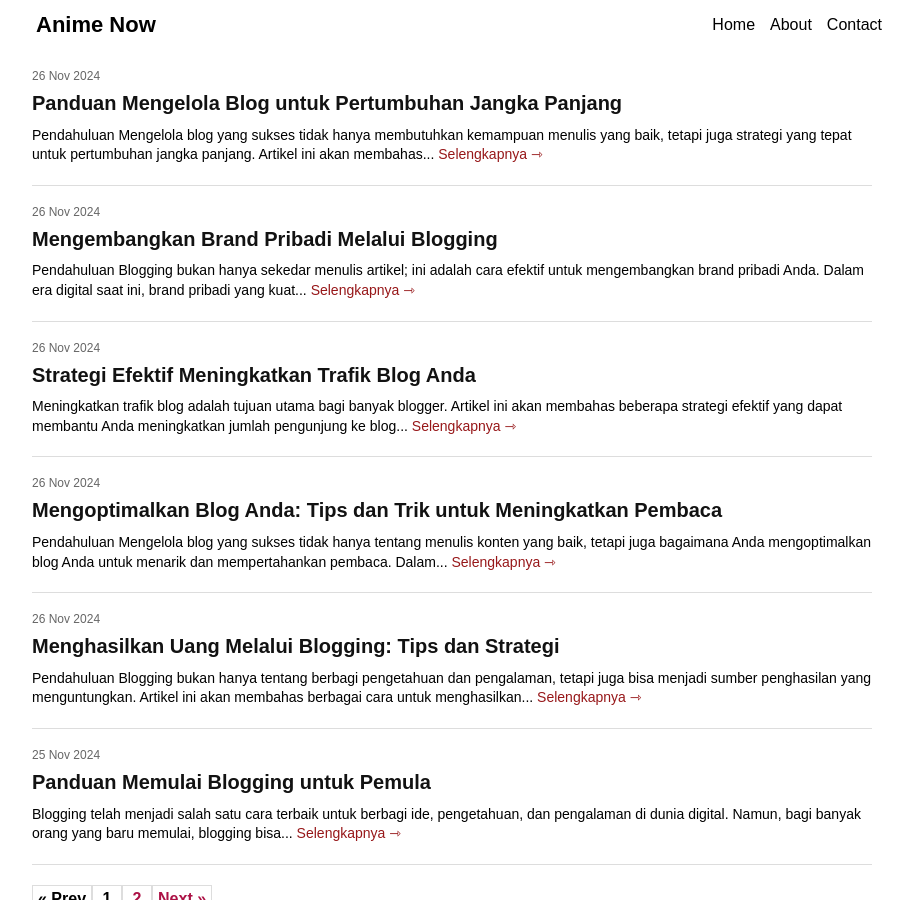
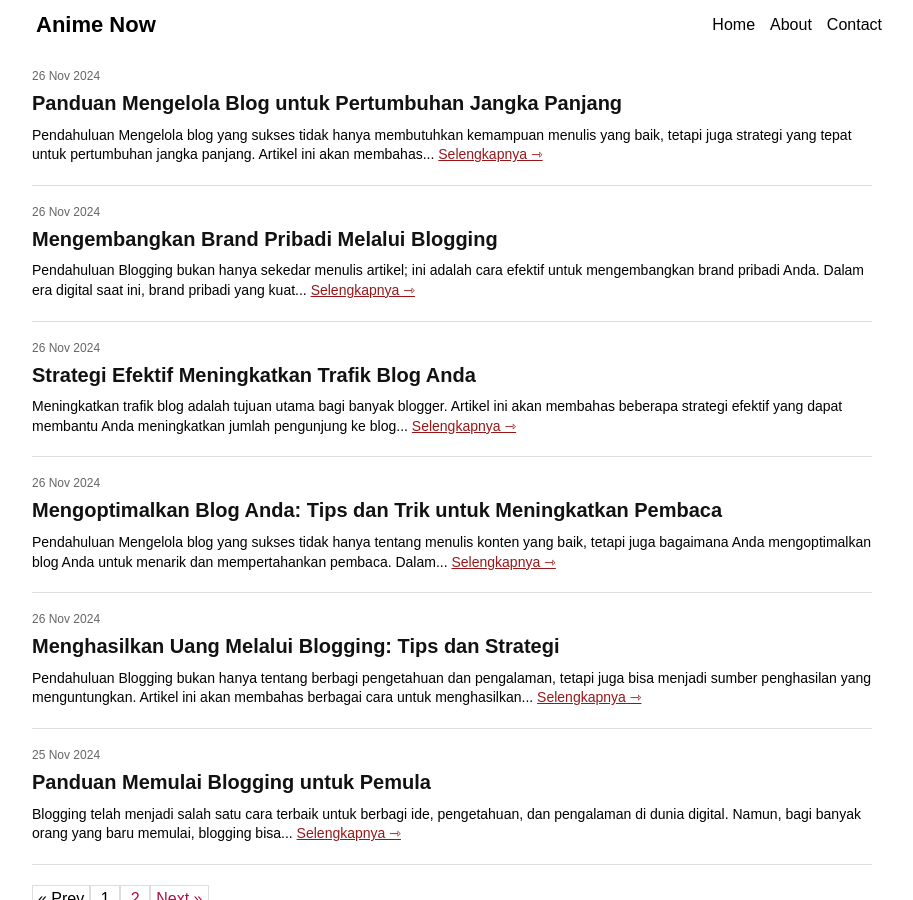
Before and after one commit to insanmuliadi90/jekyll-blog, a Jekyll site: the page built from index.markdown, in a window 1280 px wide and 900 px high. Shown: the whole window, without its empty margins (188-1101 px from the left). Built offline with Jekyll 4.4.1, drawn with Linux system fonts in a browser that asks for light colours; the list of posts is cut into pages by our own code.

Commit message:
update style

```diff
--- a/_includes/css.html
+++ b/_includes/css.html
@@ -26,7 +26,7 @@ body{font-family: Arial,san-serif;font-size: 16px;line-height:1;}
 .headernav{margin-left:auto}
 .headernavlist{display:flex;align-items:center;flex-wrap:wrap}
 .headernavlist li:not(:last-child){margin-right:15px}
-#menu{margin-left:auto;position:relative;z-index:3;padding:8px 10px;display:none;background:#971719;margin-right:14px;font-size:12px;color:#fff;border-radius:20px}
+#menu{margin-left:auto;position:relative;z-index:3;padding:8px 15px;display:none;background:#971719;margin-right:14px;font-size:12px;color:#fff;border-radius:20px}
 #menu svg{fill:#ffffff;display:block}
 .mainarea{min-height:calc(100vh - 55px)}
 .breadcrumbs-wrapper{margin-bottom:15px}
@@ -39,7 +39,7 @@ body{font-family: Arial,san-serif;font-size: 16px;line-height:1;}
 .entry-title{margin-bottom:10px;font-size:20px;}
 .entry-title a{color:#121212}
 .entry-snippet{line-height:1.4em;font-size:14px;}
-.readmore{color:#971719}
+.readmore{color:#971719;text-decoration: underline;}
 .content{margin-bottom:20px}
 .post-meta{margin-bottom:25px;}
 .post .post-meta{margin-bottom:10px;}
@@ -77,11 +77,11 @@ body{font-family: Arial,san-serif;font-size: 16px;line-height:1;}
 .section-nav li:not(:last-child){margin-bottom:10px}
 .section-nav li a{text-decoration: none;}
 .pagination{display:flex;flex-wrap:wrap;align-items:center;margin-bottom:20px}
-.pag-item{padding:5px;border:1px solid #ddd;min-width:30px;text-align:center;font-weight:700}
+.pag-item{padding:5px;border:1px solid #ddd;min-width:30px;text-align:center}
 a.pag-item:hover{background:#000000;border-color:#000;color:#fff}
 /* tag post */
 #tags-list {margin-bottom:20px}
-.post-list li{margin-bottom:10px}
+.post-list li{margin-bottom:10px;margin-left: 12px;}
 .tag-date{display:block;font-size:12px;color:#666;font-style:italic;margin-bottom:8px}
 .post-list-heading.line-bottom{margin:20px 0 10px;font-size:18px}
 /* media Query */
```
